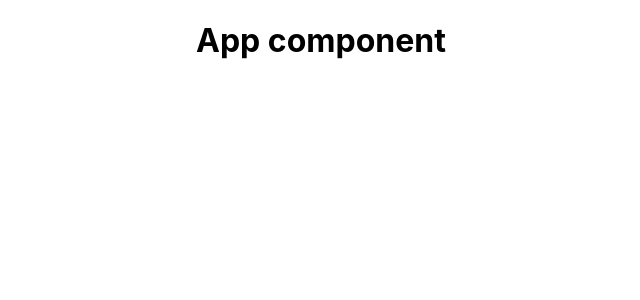
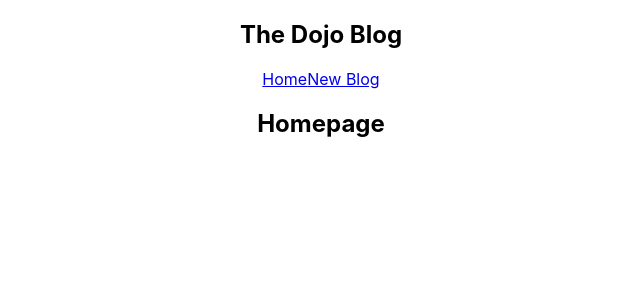
Before and after one commit to bliv27/dojo-blog, a React (Create React App) app: page / in a window 1280 px wide. Shown: the top 300 px of the page, without its empty margins (319-959 px from the left). Built offline with nearby package versions, Linux system fonts and the light colour scheme.

Commit message:
lesson5 - multiple components

```diff
--- a/src/App.js
+++ b/src/App.js
@@ -1,10 +1,14 @@
 import './App.css';
+import Navbar from './navbar';
+import Home from './home';
 
-function App() {
+const App = () => {
+
   return (
     <div className="App">
+      <Navbar />
       <div className="content">
-        <h1>App component</h1>
+        <Home />
       </div>
     </div>
   );
--- /dev/null
+++ b/src/home.js
@@ -0,0 +1,9 @@
+const Home = () => {
+    return (
+        <div className="home">
+            <h2>Homepage</h2>
+        </div>
+     );
+}
+
+export default Home;
--- /dev/null
+++ b/src/navbar.js
@@ -0,0 +1,13 @@
+const Navbar = () => {
+    return (
+        <nav className="navbar">
+            <h1>The Dojo Blog</h1>
+            <div className="links">
+                <a href="/">Home</a>
+                <a href="create">New Blog</a>
+            </div>
+        </nav>
+     );
+}
+
+export default Navbar;
```
